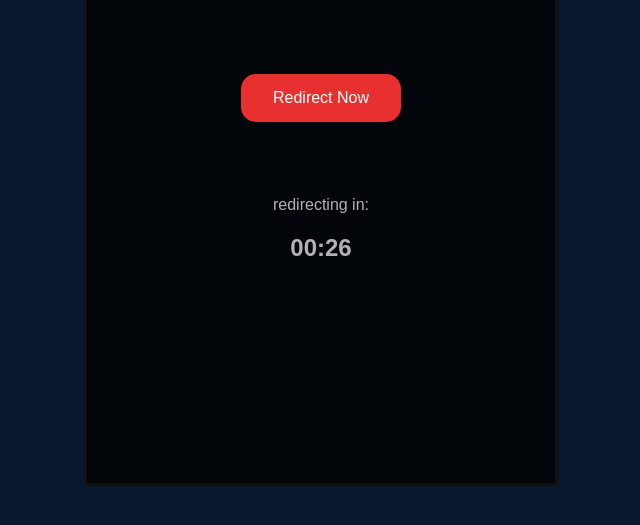
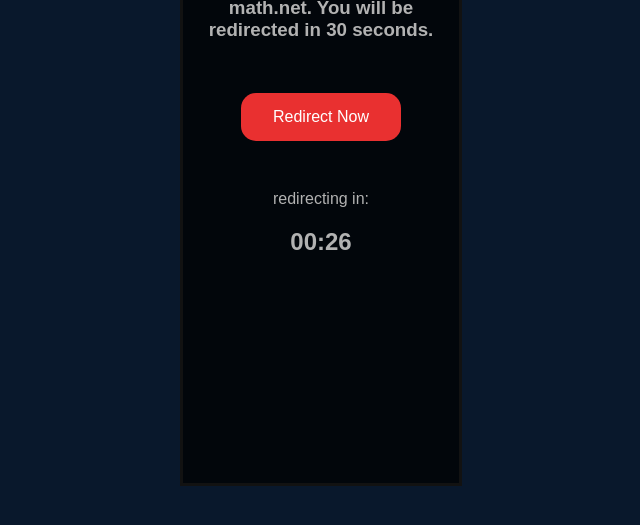
Before and after one commit to fightingox1/redirect_page, a plain HTML site: page index.html in a window 1280 px wide. Shown: the part 227-752 px from the top of the page, without its empty margins (319-959 px from the left). Drawn offline with Linux system fonts and the light colour scheme.

Commit message:
Update index.html

```diff
--- a/index.html
+++ b/index.html
@@ -8,7 +8,7 @@
   top: 50%;
   -webkit-transform: translate(-50%, -50%);
   transform: translate(-50%, -50%);
-  width: 35%;
+  width: 20%;
   height:75%;
   border: 3px solid #121212;
   padding: 10px;
@@ -71,17 +71,22 @@
 }
 
 function timer(){
+    var before_sec = "00:"
     var sec = 30;
     var timer = setInterval(function(){
-        document.getElementById('safeTimerDisplay').innerHTML='00:'+sec;
+        document.getElementById('safeTimerDisplay').innerHTML=before_sec+sec;
         sec--;
         if (sec < 0) {
             clearInterval(timer);
             document.getElementById('safeTimerDisplay').innerHTML='00:'
             redirect_page()
         }
+        if(sec == 9){
+    	before_sec = "00:0"
+    }
     }, 1000);
 }
+
 
 
 window.onload(timer())
```
